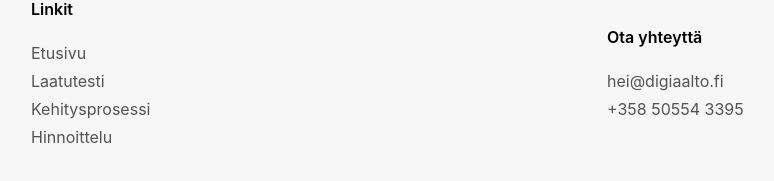
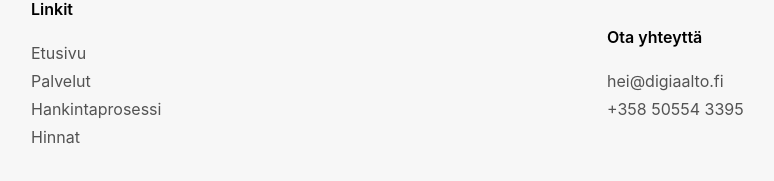
Before and after one commit to digiaalto/etusivu, a Next.js app: page /tilaus in a window 1280 px wide. Shown: the part 997-1178 px from the top of the page, without its empty margins (221-995 px from the left). Built offline with nearby package versions, Linux system fonts and the light colour scheme; a small style sheet from the web is missing.

Commit message:
Footer linkit fixattu ja pieni sisältömuutos

```diff
--- a/components/Footer.js
+++ b/components/Footer.js
@@ -56,18 +56,18 @@ const FooterNav = () => {
           </Link>
         </li>
         <li>
-          <Link href="/#laatutesti-google-lighthouse">
-            <a>Laatutesti</a>
+          <Link href="/#mita-digiaalto-tekee">
+            <a>Palvelut</a>
           </Link>
         </li>
         <li>
-          <Link href="/#kehitysprosessi">
-            <a>Kehitysprosessi</a>
+          <Link href="/#hankintaprosessi">
+            <a>Hankintaprosessi</a>
           </Link>
         </li>
         <li>
-          <Link href="/#hinnoittelu">
-            <a>Hinnoittelu</a>
+          <Link href="/#hinnat">
+            <a>Hinnat</a>
           </Link>
         </li>
       </ul>
--- a/components/FormApp.js
+++ b/components/FormApp.js
@@ -542,7 +542,7 @@ const StartScreen = () => {
   return (
     <Element className={styles.finalEditor}>
       <span className={styles.header}>
-        Kiitos, että olet kiinnostunut suorityskykyisistä verkkosivuista.
+        Kiitos, että olet kiinnostunut käyttäjäystävällisistä verkkosivuista.
       </span>
       <p className={styles.subheader}>
         Lähtölaukaise kotisivun tilausprosessi täyttämällä interaktiivinen
```
